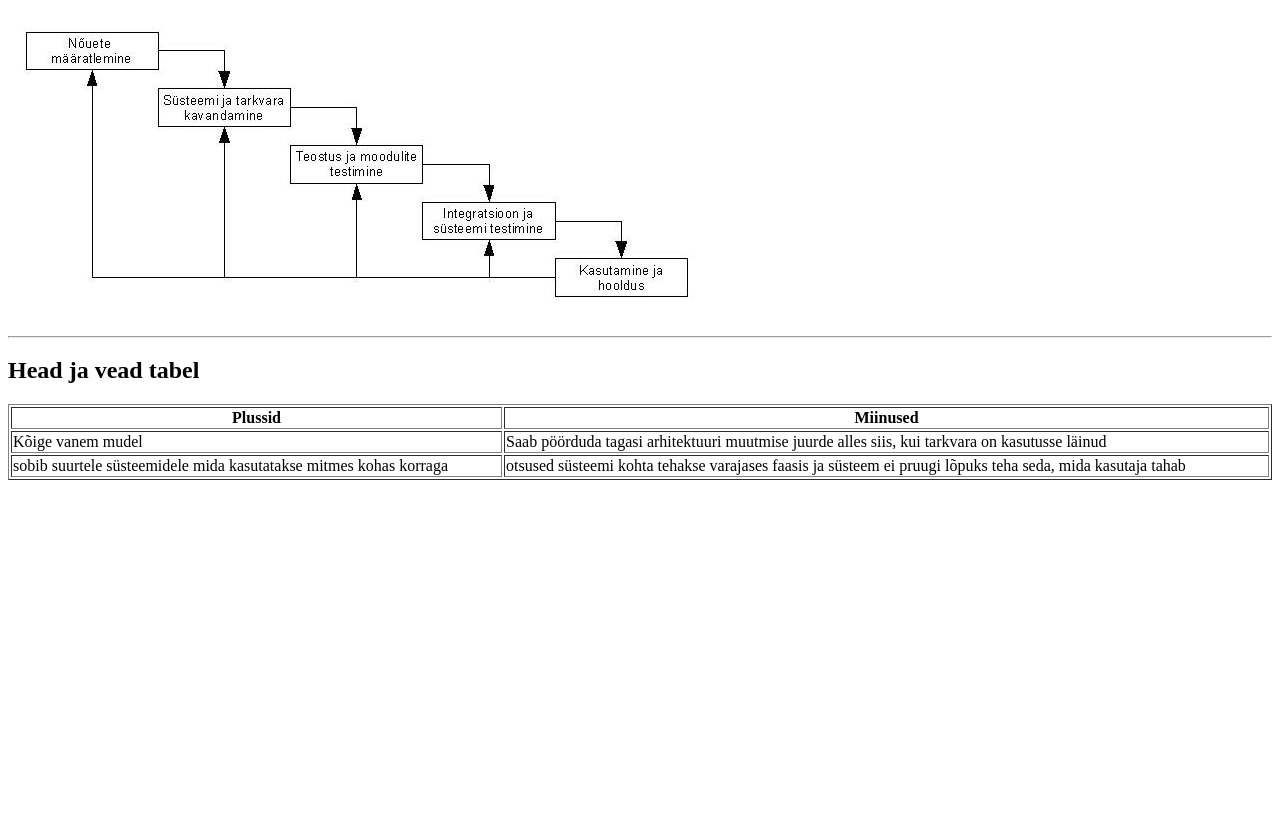
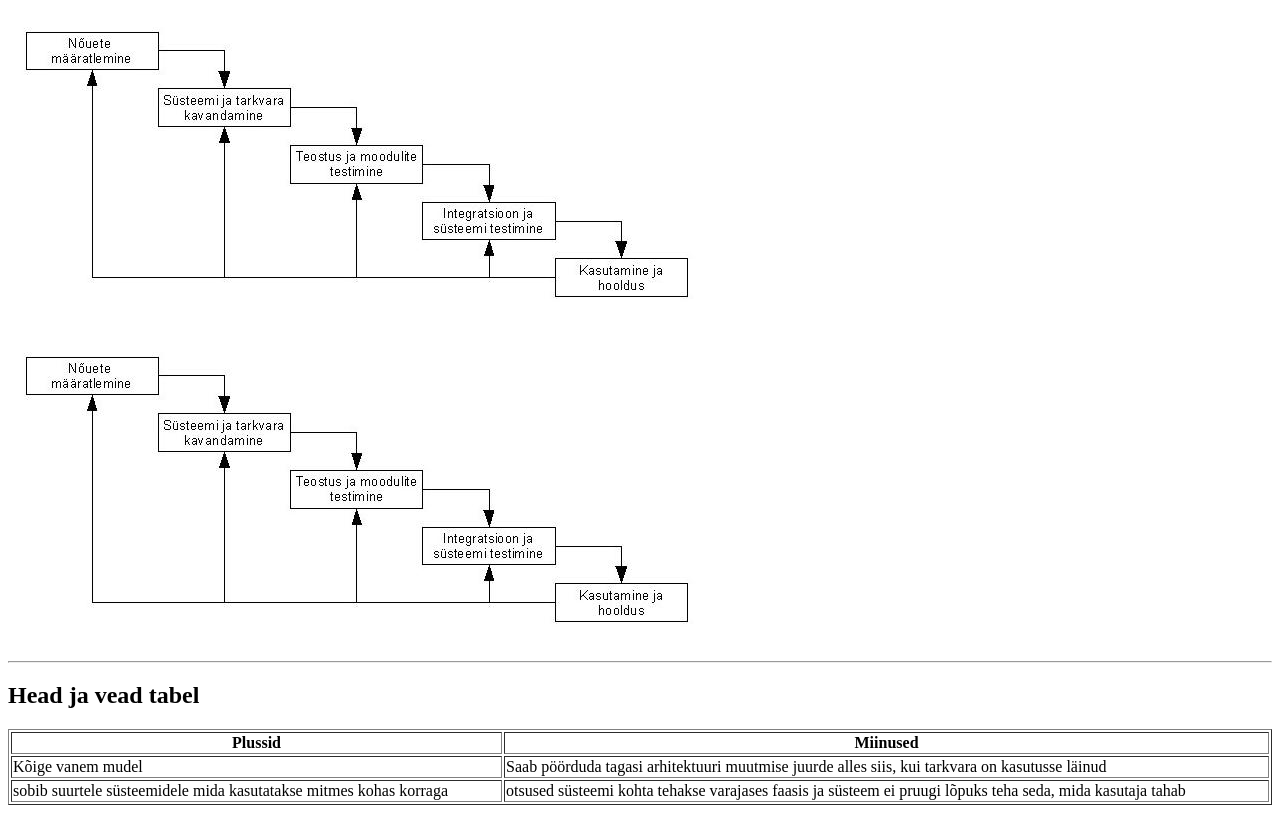
Before and after one commit to KerttuRungi/Targe24, a plain HTML site: page elutsükkel/waterfall.html in a window 1280 px wide. Shown: the part 355-1168 px from the top of the page. Before the commit the page ends 843 px from the top, so only its background shows below. Drawn offline with Linux system fonts and the light colour scheme.

Commit message:
Update waterfall.html

```diff
--- a/elutsükkel/waterfall.html
+++ b/elutsükkel/waterfall.html
@@ -27,6 +27,7 @@
     <hr>
     <h2> Joonis</h2>
     <img src="/pildid/image2.1.jpeg"/>
+    <img src="../pildid/image2.1.jpeg"/>
     <hr>
     <h2>Head ja vead tabel</h2>
     <table style="width: 100%;" border="1">
```
